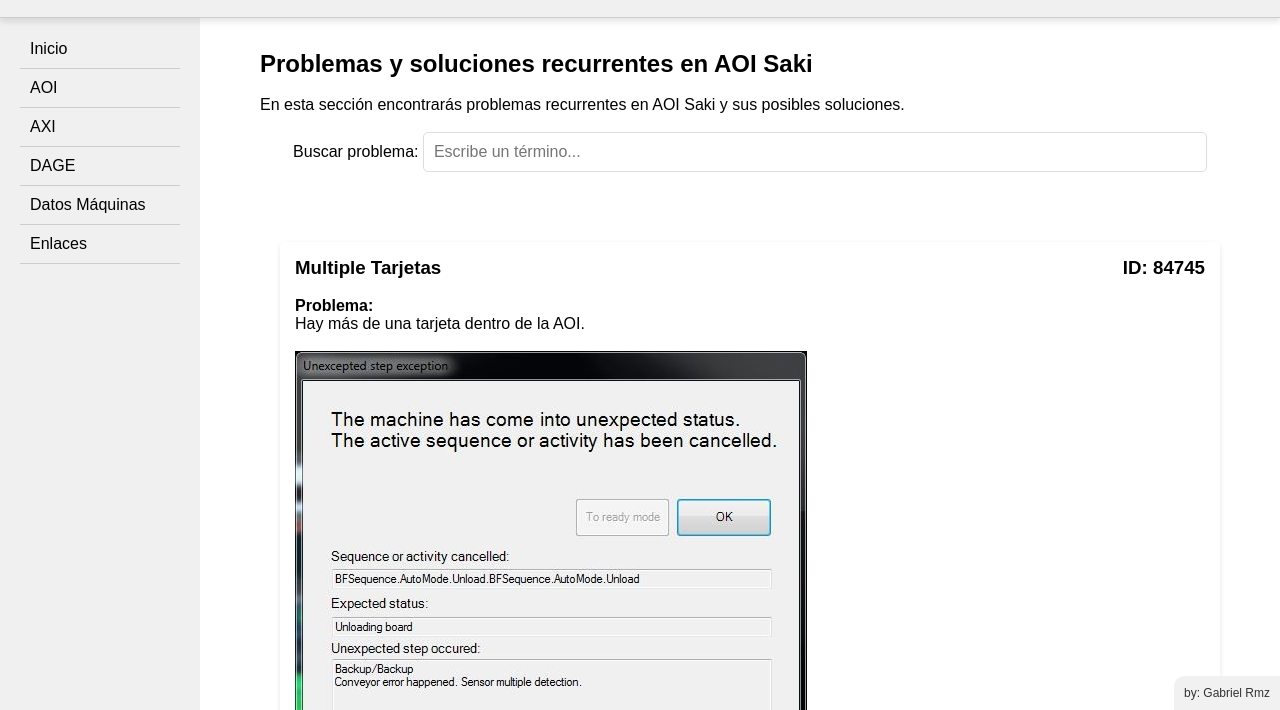
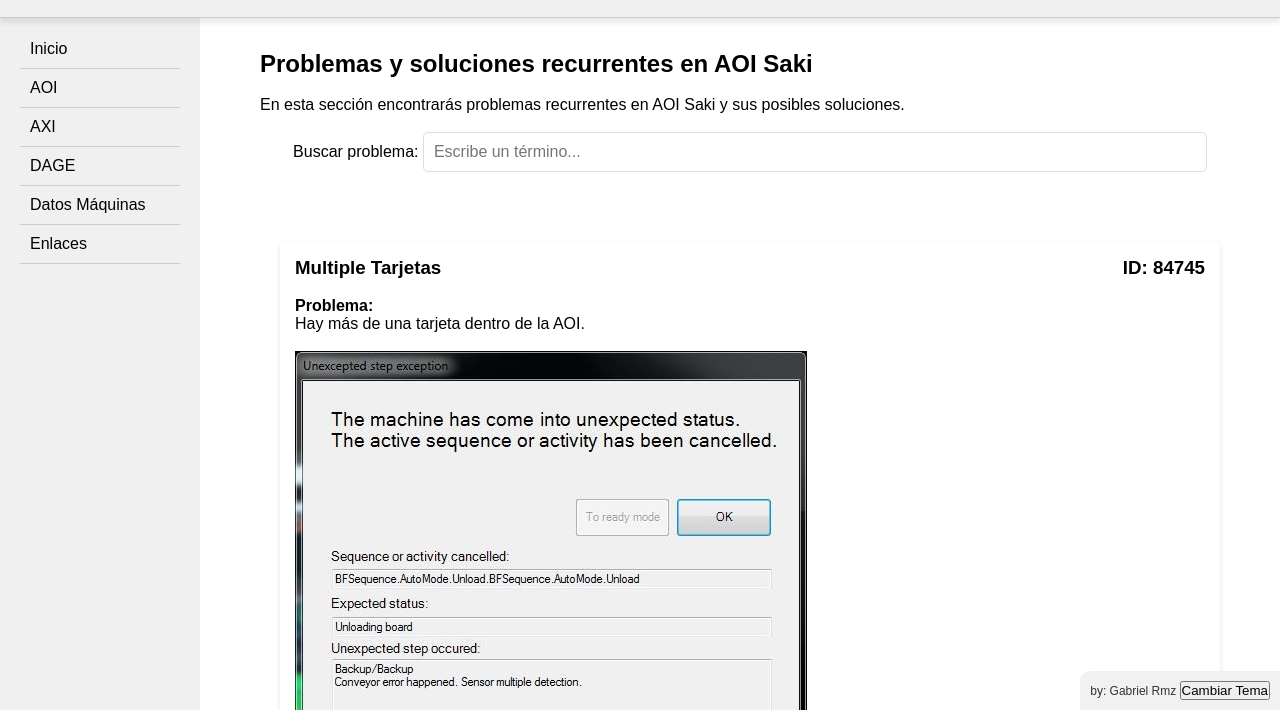
Before and after one commit to The-Slapy/CookBook, a plain HTML site: page html/AOI_FR_Saki.html in a window 1280 px wide. Shown: the part 90-800 px from the top of the page. Drawn offline with Linux system fonts and the light colour scheme.

Commit message:
se añade faltante dark mode a FR_Saki

```diff
--- a/html/AOI_FR_Saki.html
+++ b/html/AOI_FR_Saki.html
@@ -101,6 +101,7 @@
 
     <div class="footer">
         by: Gabriel Rmz
+        <button id="theme-toggle" class="theme-toggle">Cambiar Tema</button>
     </div>
 
     <script src="../fallas/fallas_bd.js"></script>
```
